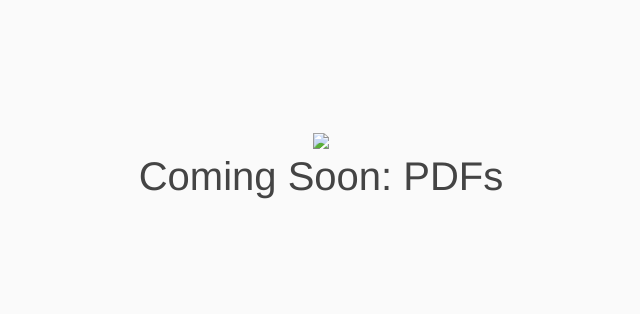
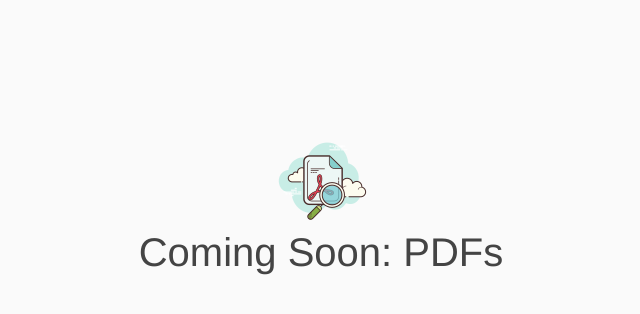
Before and after one commit to mofro/a-random-pdf, a website: page public/index.html in a window 1280 px wide. Shown: the whole page, without its empty margins (319-959 px from the left). Drawn offline with nearby package versions, Linux system fonts and the light colour scheme.

Commit message:
fix image reference

```diff
--- a/public/index.html
+++ b/public/index.html
@@ -74,7 +74,7 @@
 	<div id="seed-csp4-page">
 		<div id="seed-csp4-content">
 			<img id='seed-csp4-image'
-				src='img/icons8-pdf-1000.png'>
+				src='img/icons8-pdf-100.png'>
 			<h1 id="seed-csp4-headline">Coming Soon: PDFs</h1>
 			<div id="seed-csp4-description">
 				<p>&nbsp;</p>
```
